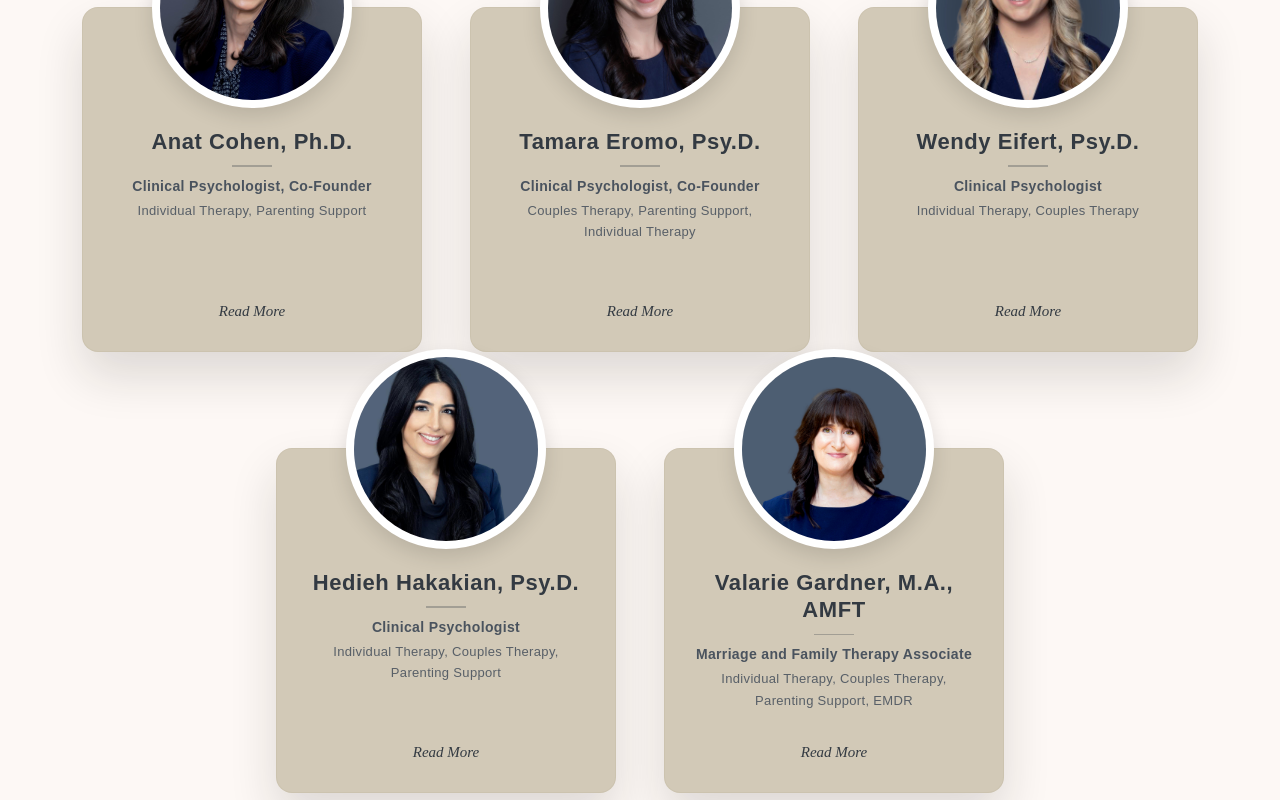
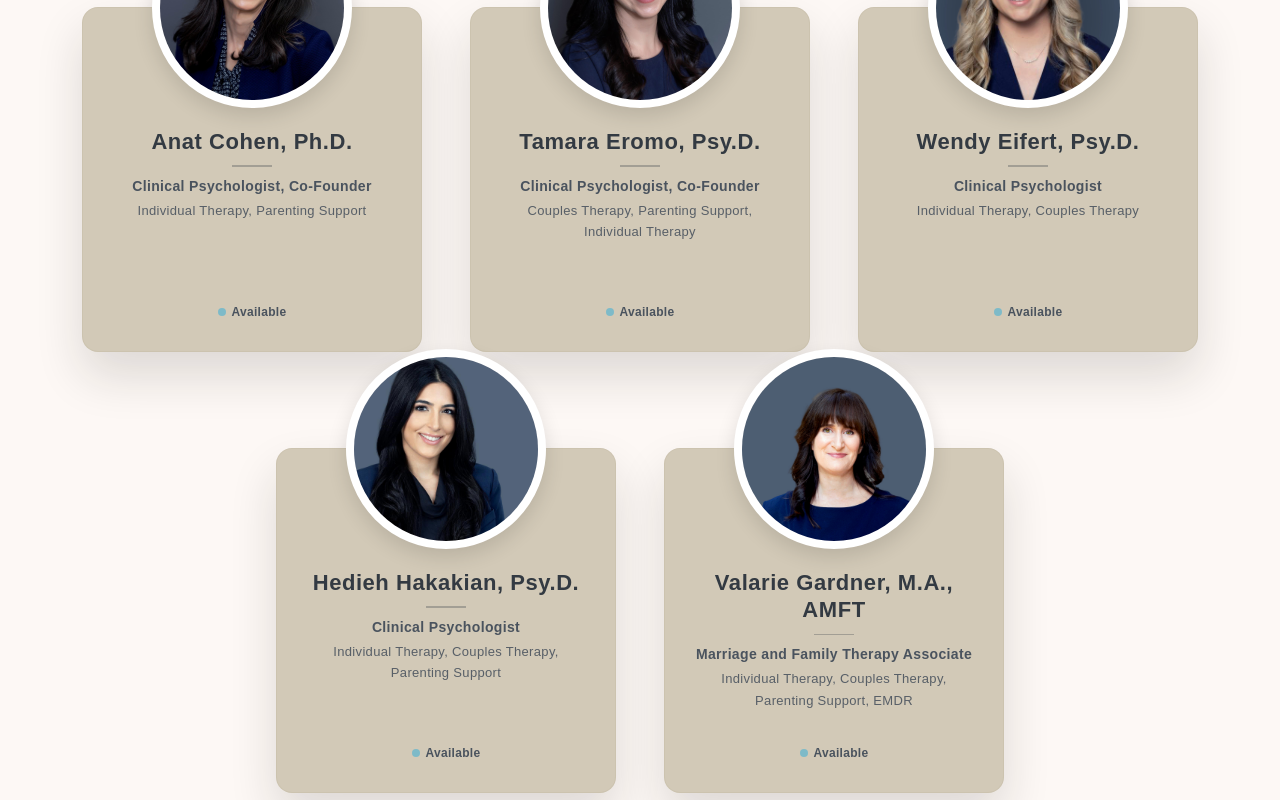
Before and after one commit to Bereket-07/rpg, a Next.js app in the folder frontend/: page / in a window 1280 px wide. Shown: the part 1320-2120 px from the top of the page. Built offline with nearby package versions, Linux system fonts and the light colour scheme; no server answers.

Commit message:
ui: team cards Available pill+teal dot, approach H1 italic, checklist teal dots match design

```diff
--- a/frontend/src/components/blocks/TherapistShowcase.tsx
+++ b/frontend/src/components/blocks/TherapistShowcase.tsx
@@ -53,11 +53,61 @@ interface TherapistShowcaseProps {
 
 function getTherapistImageClass(slug: string) {
     if (slug && slug.includes("valarie-gardner")) {
-        // Valarie's photo has her face higher up in the frame.
-        // We use object-top and a softer zoom level to make her face fully visible.
         return "w-full h-full object-cover scale-[1.05] object-top origin-top group-hover:scale-[1.1] transition-all duration-500";
     }
     return "w-full h-full object-cover scale-[1.3] origin-center group-hover:scale-[1.35] transition-all duration-500";
+}
+
+function TherapistCard({ member, index }: { member: typeof therapistsRow1Fallback[0]; index: number }) {
+    return (
+        <motion.div
+            key={member.slug}
+            initial={{ opacity: 0, y: 30 }}
+            whileInView={{ opacity: 1, y: 0 }}
+            viewport={{ once: true, margin: "-50px" }}
+            transition={{ duration: 0.8, delay: index * 0.1 }}
+            className="w-[320px] sm:w-[340px] h-[330px] sm:h-[345px] bg-[#d2c9b7] border border-[#c4b9a3]/40 rounded-[16px] shadow-[0_24px_48px_rgba(30,28,24,0.14)] p-6 pt-[110px] sm:pt-[120px] relative flex flex-col items-center text-center pb-6 hover:shadow-[0_28px_56px_rgba(30,28,24,0.22)] hover:-translate-y-1 transition-all duration-300 group"
+        >
+            {/* Circular Overlapping Photo */}
+            <div className="w-[185px] h-[185px] sm:w-[200px] sm:h-[200px] rounded-full border-[8px] border-white shadow-[0_8px_20px_rgba(0,0,0,0.12)] absolute top-[-92px] sm:top-[-100px] left-1/2 -translate-x-1/2 overflow-hidden bg-muted">
+                <img
+                    src={member.image}
+                    alt={member.name}
+                    className={getTherapistImageClass(member.slug)}
+                />
+            </div>
+
+            {/* Card Body */}
+            <div className="flex-grow flex flex-col justify-between w-full h-full pb-1">
+                <div className="flex flex-col items-center">
+                    <h3 className="text-[20px] sm:text-[21px] md:text-[22px] font-sans font-bold text-[#333a42] leading-tight tracking-wide">
+                        {member.name}
+                    </h3>
+
+                    {/* Divider */}
+                    <div className="w-10 h-[1.5px] bg-[#333a42]/30 my-2.5" />
+
+                    <p className="text-[13px] md:text-[14px] font-sans font-semibold text-[#4a535e] leading-snug tracking-wide">
+                        {member.role}
+                    </p>
+                    <p className="text-[12px] md:text-[13px] font-sans text-[#4a535e]/90 leading-relaxed max-w-[270px] pt-1 font-medium tracking-wide">
+                        {member.specialties}
+                    </p>
+                </div>
+
+                {/* Available status — teal dot + label matching design */}
+                <div className="pt-2">
+                    <Link
+                        href={`/team/${member.slug}`}
+                        className="inline-flex items-center gap-1.5 text-[12px] font-sans font-semibold text-[#4a535e] tracking-wide hover:text-[#333a42] transition-colors"
+                    >
+                        <span className="w-2 h-2 rounded-full bg-[#7ebac8] inline-block" />
+                        Available
+                    </Link>
+                </div>
+            </div>
+        </motion.div>
+    );
 }
 
 export function TherapistShowcase({ title }: TherapistShowcaseProps) {
@@ -76,7 +126,6 @@ export function TherapistShowcase({ title }: TherapistShowcaseProps) {
                             const combinedFallback = [...therapistsRow1Fallback, ...therapistsRow2Fallback];
                             const fallback = combinedFallback.find(f => f.name.includes(auth.name) || auth.name.includes(f.name));
 
-                            // Map specialties list to string for overview
                             let specialtiesStr = fallback?.specialties || "Individual Therapy";
                             if (auth.specialties_list && auth.specialties_list.length > 0) {
                                 specialtiesStr = auth.specialties_list.map((s: any) => s.title).join(", ");
@@ -85,7 +134,7 @@ export function TherapistShowcase({ title }: TherapistShowcaseProps) {
                             const slug = auth.name.toLowerCase().replace(/[^a-z0-9]+/g, "-").replace(/(^-|-$)/g, "");
 
                             return {
-                                slug: slug,
+                                slug,
                                 name: auth.name,
                                 role: auth.role || fallback?.role || "Clinical Psychologist",
                                 specialties: specialtiesStr,
@@ -111,116 +160,27 @@ export function TherapistShowcase({ title }: TherapistShowcaseProps) {
         <section className="py-28 bg-[#fdf8f5] font-sans text-[#333a42] border-b border-black/[0.04]">
             <div className="container mx-auto px-4 max-w-6xl">
 
-                {/* Title */}
+                {/* Section title */}
                 <div className="text-center mb-32">
                     <h2 className="text-[44px] md:text-[48px] font-serif text-[#333a42] font-normal tracking-wide leading-tight">
                         {title || "Meet the Team"}
                     </h2>
                 </div>
 
-                {/* Grid Layout: Row 1 (3 Columns) and Row 2 (2 Columns) */}
                 <div className="space-y-24">
 
-                    {/* Row 1 (3 therapists) */}
+                    {/* Row 1 — 3 therapists */}
                     <div className="flex flex-wrap justify-center gap-x-8 gap-y-28 lg:gap-x-12">
                         {row1.map((member, index) => (
-                            <motion.div
-                                key={member.slug}
-                                initial={{ opacity: 0, y: 30 }}
-                                whileInView={{ opacity: 1, y: 0 }}
-                                viewport={{ once: true, margin: "-50px" }}
-                                transition={{ duration: 0.8, delay: index * 0.1 }}
-                                className="w-[320px] sm:w-[340px] h-[330px] sm:h-[345px] bg-[#d2c9b7] border border-[#c4b9a3]/40 rounded-[16px] shadow-[0_24px_48px_rgba(30,28,24,0.14)] p-6 pt-[110px] sm:pt-[120px] relative flex flex-col items-center text-center pb-6 hover:shadow-[0_28px_56px_rgba(30,28,24,0.22)] hover:-translate-y-1 transition-all duration-300 group"
-                            >
-                                {/* Circular Overlapping Photo */}
-                                <div className="w-[185px] h-[185px] sm:w-[200px] sm:h-[200px] rounded-full border-[8px] border-white shadow-[0_8px_20px_rgba(0,0,0,0.12)] absolute top-[-92px] sm:top-[-100px] left-1/2 -translate-x-1/2 overflow-hidden bg-muted">
-                                    <img
-                                        src={member.image}
-                                        alt={member.name}
-                                        className={getTherapistImageClass(member.slug)}
-                                    />
-                                </div>
-
-                                {/* Card Body */}
-                                <div className="flex-grow flex flex-col justify-between w-full h-full pb-1">
-                                    <div className="flex flex-col items-center">
-                                        <h3 className="text-[20px] sm:text-[21px] md:text-[22px] font-sans font-extrabold text-[#333a42] leading-tight tracking-wide">
-                                            {member.name}
-                                        </h3>
-
-                                        {/* Divider horizontal line */}
-                                        <div className="w-10 h-[1.5px] bg-[#333a42]/30 my-2.5" />
-
-                                        <p className="text-[13px] sm:text-[13px] md:text-[14px] font-sans font-semibold text-[#4a535e] leading-snug tracking-wide">
-                                            {member.role}
-                                        </p>
-                                        <p className="text-[12px] sm:text-[12px] md:text-[13px] font-sans text-[#4a535e]/90 leading-relaxed max-w-[270px] pt-1 font-medium tracking-wide">
-                                            {member.specialties}
-                                        </p>
-                                    </div>
-
-                                    <div className="pt-2">
-                                        <Link
-                                            href={`/team/${member.slug}`}
-                                            className="font-serif italic text-[14px] sm:text-[15px] text-[#333a42] hover:text-[#5c6670] transition-colors"
-                                        >
-                                            Read More
-                                        </Link>
-                                    </div>
-                                </div>
-                            </motion.div>
+                            <TherapistCard key={member.slug} member={member} index={index} />
                         ))}
                     </div>
 
-                    {/* Row 2 (2 therapists - centered) */}
+                    {/* Row 2 — remaining therapists centered */}
                     {row2.length > 0 && (
                         <div className="flex flex-wrap justify-center gap-x-8 gap-y-28 lg:gap-x-12">
                             {row2.map((member, index) => (
-                                <motion.div
-                                    key={member.slug}
-                                    initial={{ opacity: 0, y: 30 }}
-                                    whileInView={{ opacity: 1, y: 0 }}
-                                    viewport={{ once: true, margin: "-50px" }}
-                                    transition={{ duration: 0.8, delay: index * 0.1 }}
-                                    className="w-[320px] sm:w-[340px] h-[330px] sm:h-[345px] bg-[#d2c9b7] border border-[#c4b9a3]/40 rounded-[16px] shadow-[0_24px_48px_rgba(30,28,24,0.14)] p-6 pt-[110px] sm:pt-[120px] relative flex flex-col items-center text-center pb-6 hover:shadow-[0_28px_56px_rgba(30,28,24,0.22)] hover:-translate-y-1 transition-all duration-300 group"
-                                >
-                                    {/* Circular Overlapping Photo */}
-                                    <div className="w-[185px] h-[185px] sm:w-[200px] sm:h-[200px] rounded-full border-[8px] border-white shadow-[0_8px_20px_rgba(0,0,0,0.12)] absolute top-[-92px] sm:top-[-100px] left-1/2 -translate-x-1/2 overflow-hidden bg-muted">
-                                        <img
-                                            src={member.image}
-                                            alt={member.name}
-                                            className={getTherapistImageClass(member.slug)}
-                                        />
-                                    </div>
-
-                                    {/* Card Body */}
-                                    <div className="flex-grow flex flex-col justify-between w-full h-full pb-1">
-                                        <div className="flex flex-col items-center">
-                                            <h3 className="text-[20px] sm:text-[21px] md:text-[22px] font-sans font-extrabold text-[#333a42] leading-tight tracking-wide">
-                                                {member.name}
-                                            </h3>
-
-                                            {/* Divider horizontal line */}
-                                            <div className="w-10 h-[1.5px] bg-[#333a42]/30 my-2.5" />
-
-                                            <p className="text-[13px] sm:text-[13px] md:text-[14px] font-sans font-semibold text-[#4a535e] leading-snug tracking-wide">
-                                                {member.role}
-                                            </p>
-                                            <p className="text-[12px] sm:text-[12px] md:text-[13px] font-sans text-[#4a535e]/90 leading-relaxed max-w-[270px] pt-1 font-medium tracking-wide">
-                                                {member.specialties}
-                                            </p>
-                                        </div>
-
-                                        <div className="pt-2">
-                                            <Link
-                                                href={`/team/${member.slug}`}
-                                                className="font-serif italic text-[14px] sm:text-[15px] text-[#333a42] hover:text-[#5c6670] transition-colors"
-                                            >
-                                                Read More
-                                            </Link>
-                                        </div>
-                                    </div>
-                                </motion.div>
+                                <TherapistCard key={member.slug} member={member} index={index} />
                             ))}
                         </div>
                     )}
```
Also changed, not shown: frontend/src/app/(client)/approach/page.tsx (+7 -13 lines).
